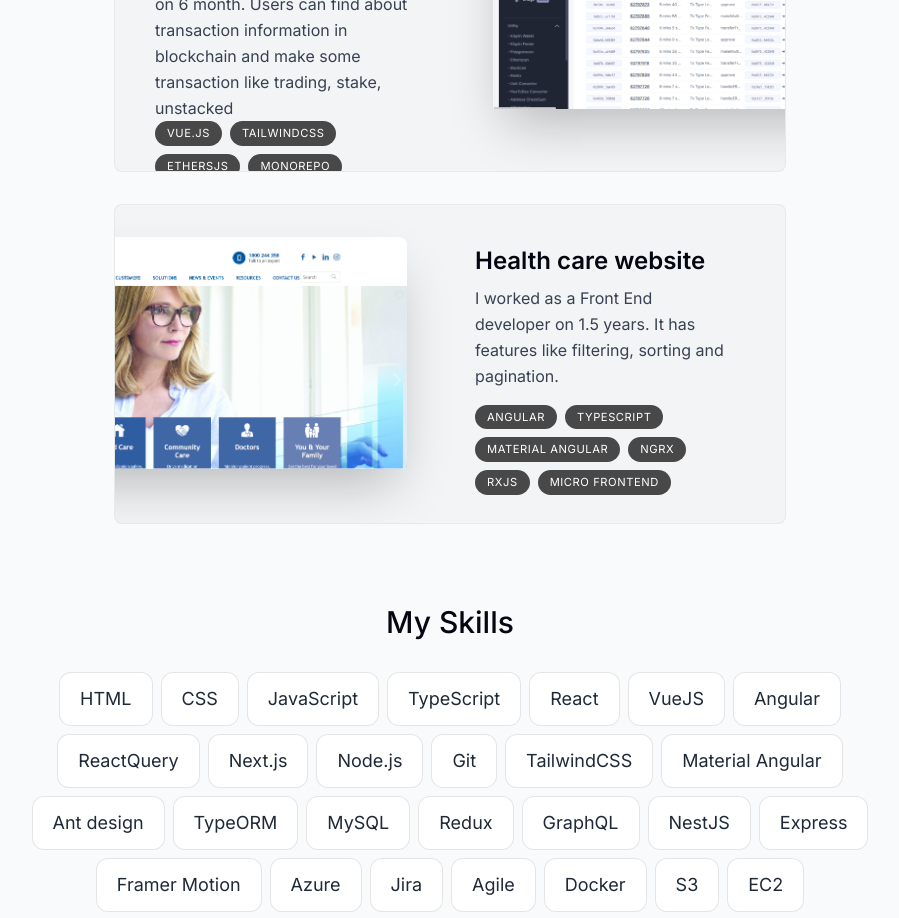
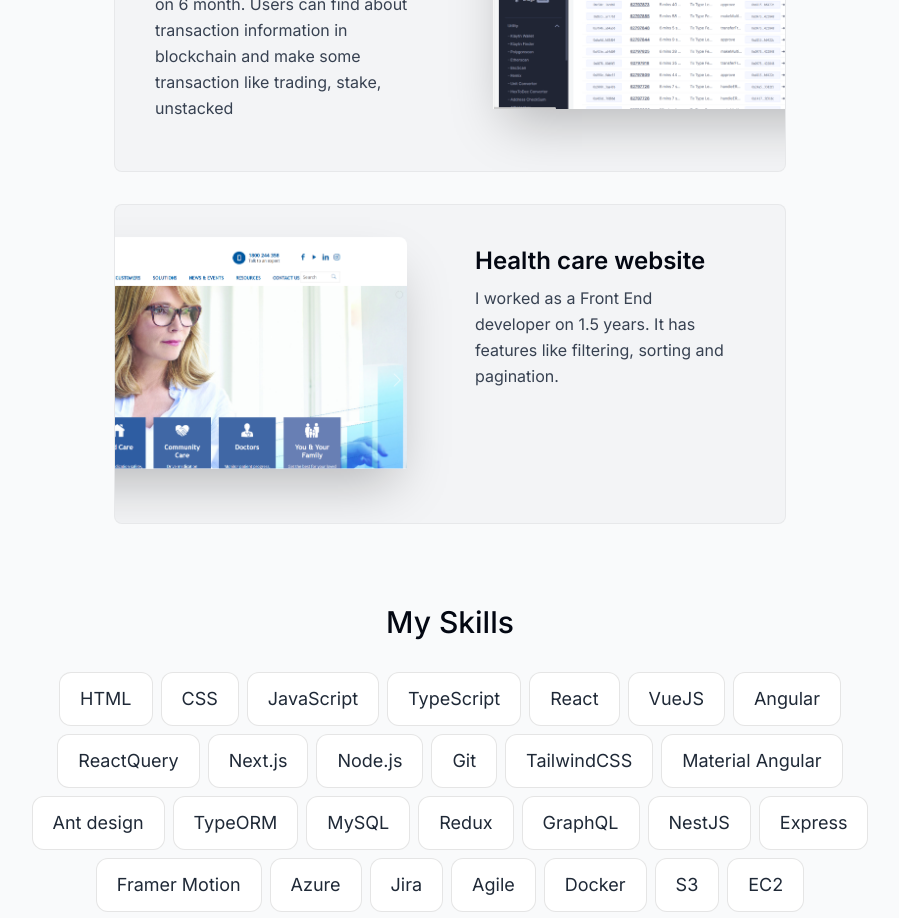
Before and after one commit to hvtinh1/portfolio, a Next.js app: page / in a window 1280 px wide. Shown: the part 1480-2398 px from the top of the page, without its empty margins (190-1089 px from the left). Built offline with nearby package versions, Linux system fonts and the light colour scheme.

Commit message:
Fix UI bugs

```diff
--- a/components/project.tsx
+++ b/components/project.tsx
@@ -20,6 +20,7 @@ export default function Project({
   });
   const scaleProgess = useTransform(scrollYProgress, [0, 1], [0.8, 1]);
   const opacityProgess = useTransform(scrollYProgress, [0, 1], [0.6, 1]);
+
   return (
     <motion.div
       ref={ref}
@@ -35,7 +36,7 @@ export default function Project({
           <p className="mt-2 leading-relaxed text-gray-700 dark:text-white/70">
             {description}
           </p>
-          <ul className="flex flex-wrap mt-4 gap-2 sm:mt-auto">
+          {/* <ul className="flex flex-wrap mt-4 gap-2 sm:mt-auto">
             {tags.map((tag, index) => (
               <li
                 className="bg-black/[0.7] px-3 py-1 text-[0.7rem] uppercase tracking-wider text-white rounded-full dark:text-white/70"
@@ -44,7 +45,7 @@ export default function Project({
                 {tag}
               </li>
             ))}
-          </ul>
+          </ul> */}
         </div>
 
         <Image
```
